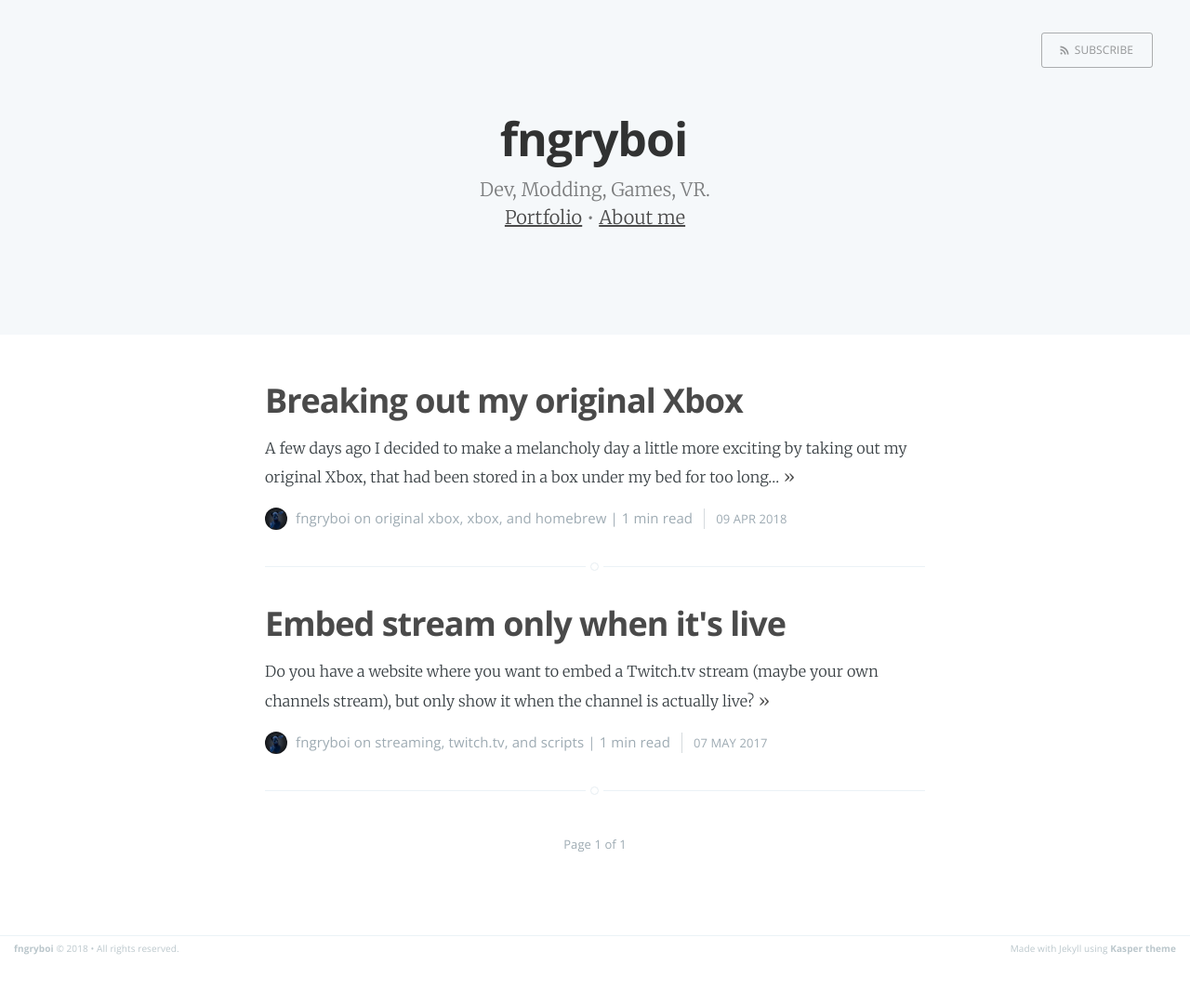
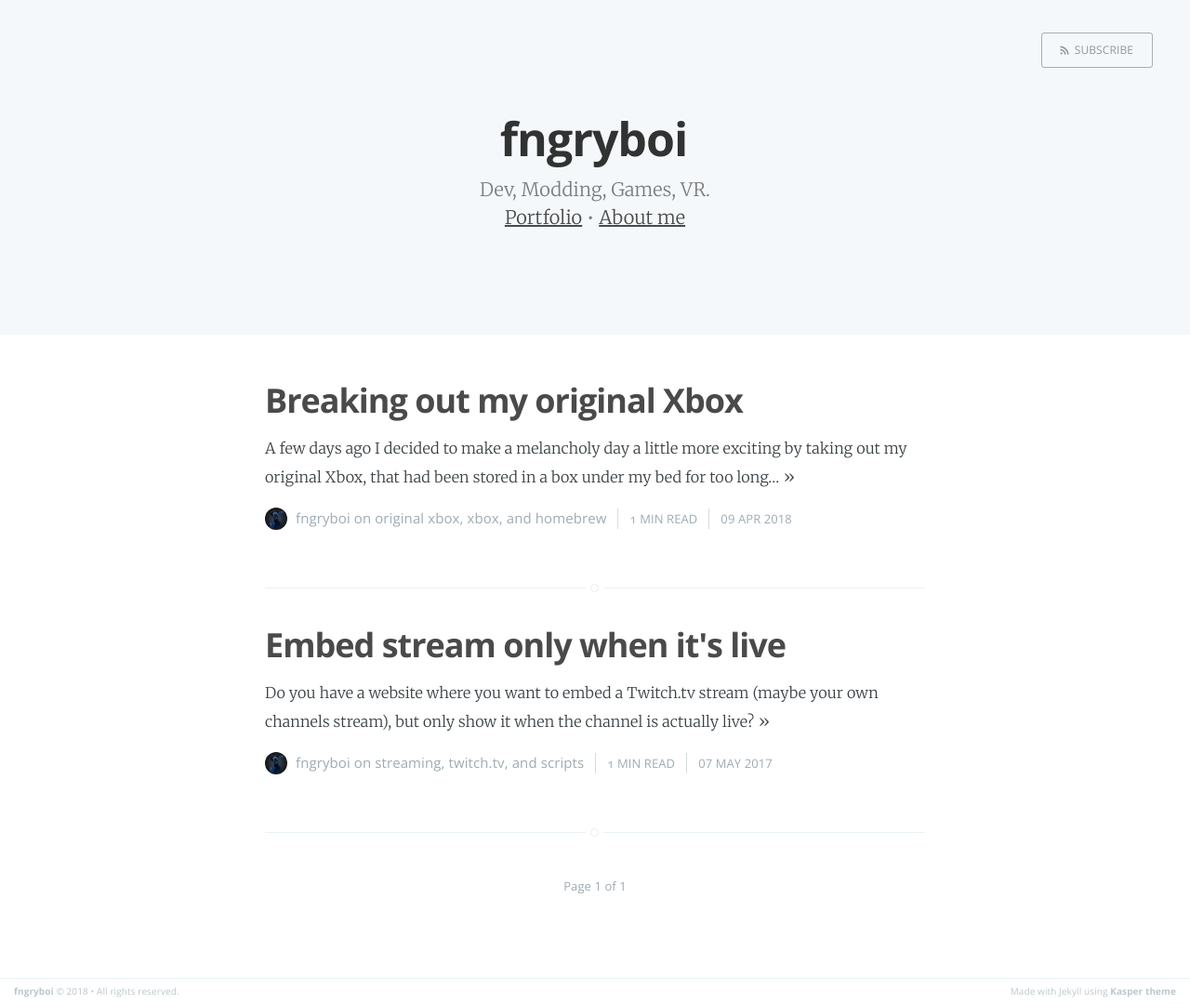
Before and after one commit to fngryboi/fngryboi.github.io, a Jekyll site: the page built from index.html, in a window 1280 px wide. Shown: the whole page at 93% size. Built offline with Jekyll 4.4.1, drawn with Linux system fonts in a browser that asks for light colours; the list of posts is cut into pages by our own code; before the commit the page ends 1035 px from its top, so only the background shows below that.

Commit message:
styling readtime

```diff
--- a/assets/css/screen.css
+++ b/assets/css/screen.css
@@ -804,6 +804,16 @@ body:not(.post-template) .post-title {
     white-space: nowrap;
 }
 
+.post-readtime {
+  display: inline-block;
+  margin-left: 8px;
+  padding-left: 12px;
+  border-left: #d5dbde 1px solid;
+  text-transform: uppercase;
+  font-size: 1.3rem;
+  white-space: nowrap;
+}
+
 .user-image {
     position: absolute;
     top: 0;
--- a/index.html
+++ b/index.html
@@ -54,7 +54,7 @@ portfolio: true
             {% if post.categories.size > 0 %}
                 {{ post.categories | array_to_sentence_string | prepend: 'on ' }}
             {% endif %}
-            | 1 min read
+            <p class="post-readtime">1 min read</p>
             <time class="post-date" datetime="{{ post.date | date:"%Y-%m-%d" }}">
                 {{ post.date | date_to_string }}
             </time>
```
